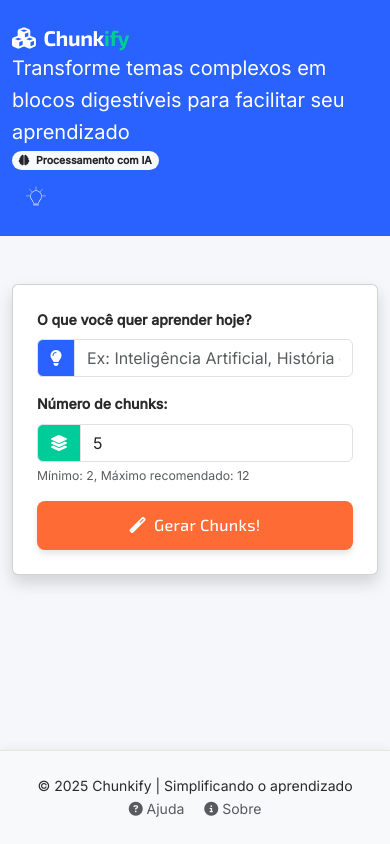
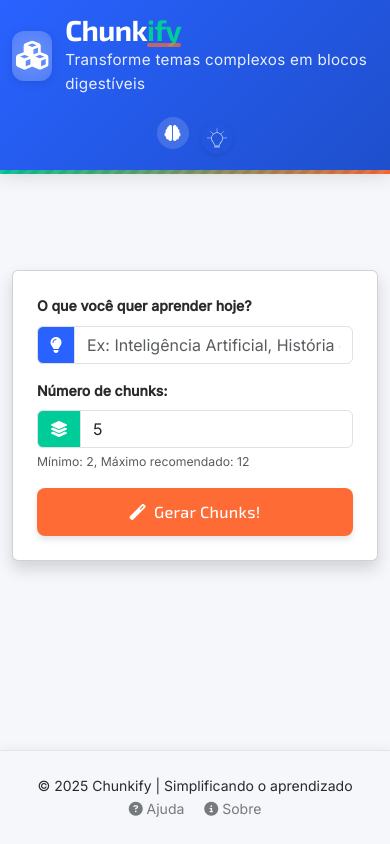
Before and after one commit to jerbss/chunker, a Django app: template templates/index.html in a window 390 px wide. Run offline with Django 5.2, Linux system fonts and the light colour scheme; the template is opened without the code that fills it, so the values that code supplies are empty.

Commit message:
Enhance header and footer styles for improved aesthetics and responsiveness; add theme toggle adjustments and status indicators

```diff
--- a/static/css/index.css
+++ b/static/css/index.css
@@ -464,6 +464,22 @@ code, pre {
     border-top: 1px solid #e5e5e5;
     box-shadow: 0 -2px 10px rgba(0,0,0,0.05);
     margin-top: 2rem;
+    padding-top: 1.5rem;
+    padding-bottom: 1.5rem;
+}
+
+html.dark-theme .footer {
+    border-top: 1px solid rgba(255, 255, 255, 0.05);
+}
+
+.footer a {
+    transition: all 0.2s ease;
+    opacity: 0.8;
+}
+
+.footer a:hover {
+    opacity: 1;
+    transform: translateY(-1px);
 }
 
 main.container {
@@ -526,3 +542,221 @@ main.container {
     background-color: var(--card-bg);
     color: var(--text-color);
 }
+
+/* ========== Header Redesenhado ========== */
+.site-header {
+    position: relative;
+    margin-bottom: 3rem;
+}
+
+.header-main {
+    background: linear-gradient(135deg, var(--primary-color) 0%, var(--primary-dark) 100%);
+    color: white;
+    box-shadow: 0 4px 20px rgba(0, 0, 0, 0.15);
+    position: relative;
+    z-index: 1;
+}
+
+.header-accent {
+    height: 4px;
+    background: linear-gradient(90deg, var(--secondary-color) 0%, var(--accent-color) 100%);
+    position: relative;
+}
+
+/* Animação sutil de ondas */
+.header-accent:after {
+    content: '';
+    position: absolute;
+    top: 0;
+    left: 0;
+    right: 0;
+    height: 4px;
+    background: repeating-linear-gradient(
+        -45deg,
+        transparent,
+        transparent 5px,
+        rgba(255, 255, 255, 0.1) 5px,
+        rgba(255, 255, 255, 0.1) 10px
+    );
+}
+
+/* Logo e título */
+.logo-container {
+    display: flex;
+    align-items: center;
+    gap: 0.8rem;
+}
+
+.logo-wrapper {
+    background: rgba(255, 255, 255, 0.15);
+    border-radius: 12px;
+    width: 50px;
+    height: 50px;
+    display: flex;
+    align-items: center;
+    justify-content: center;
+    box-shadow: 0 2px 10px rgba(0, 0, 0, 0.1);
+    position: relative;
+    overflow: hidden;
+}
+
+.logo-wrapper:after {
+    content: '';
+    position: absolute;
+    top: -20px;
+    left: -20px;
+    right: -20px;
+    bottom: -20px;
+    background: radial-gradient(circle at center, rgba(255, 255, 255, 0.2) 0%, transparent 70%);
+    pointer-events: none;
+}
+
+.logo-icon {
+    font-size: 1.8rem;
+    color: white;
+}
+
+.site-title {
+    font-family: 'Exo 2', sans-serif;
+    font-weight: 800;
+    font-size: 2.2rem;
+    letter-spacing: -0.04em;
+    margin: 0;
+    line-height: 1;
+}
+
+.text-accent {
+    color: var(--secondary-color);
+    position: relative;
+}
+
+.text-accent:after {
+    content: '';
+    position: absolute;
+    left: 0;
+    bottom: 0;
+    width: 100%;
+    height: 4px;
+    background-color: var(--accent-color);
+    border-radius: 2px;
+    opacity: 0.7;
+}
+
+.site-tagline {
+    margin: 0;
+    font-size: 0.95rem;
+    opacity: 0.9;
+    margin-top: 3px;
+    font-weight: 300;
+    letter-spacing: 0.02em;
+}
+
+/* Status Indicators */
+.header-actions {
+    display: flex;
+    align-items: center;
+    justify-content: flex-end;
+    gap: 0.8rem;
+}
+
+.status-indicators {
+    display: flex;
+    gap: 0.6rem;
+}
+
+.status-badge {
+    display: inline-flex;
+    align-items: center;
+    background-color: rgba(255, 255, 255, 0.15);
+    border-radius: 20px;
+    padding: 6px 12px;
+    font-size: 0.85rem;
+    font-weight: 500;
+    color: white;
+    transition: all 0.2s ease;
+    cursor: default;
+    max-width: 150px;
+}
+
+.status-badge:hover {
+    background-color: rgba(255, 255, 255, 0.25);
+    transform: translateY(-1px);
+    box-shadow: 0 2px 8px rgba(0, 0, 0, 0.1);
+}
+
+.status-badge.is-warning {
+    background-color: rgba(255, 107, 53, 0.2);
+    animation: pulse-warning 2s infinite;
+}
+
+@keyframes pulse-warning {
+    0% { background-color: rgba(255, 107, 53, 0.2); }
+    50% { background-color: rgba(255, 107, 53, 0.35); }
+    100% { background-color: rgba(255, 107, 53, 0.2); }
+}
+
+.status-icon {
+    margin-right: 6px;
+}
+
+/* Theme toggle redesenhado */
+.theme-toggle {
+    background-color: rgba(255, 255, 255, 0.15);
+    border: none;
+    color: white;
+    cursor: pointer;
+    border-radius: 50%;
+    width: 36px;
+    height: 36px;
+    display: flex;
+    align-items: center;
+    justify-content: center;
+    transition: all 0.2s ease;
+    box-shadow: 0 2px 5px rgba(0, 0, 0, 0.1);
+}
+
+.theme-toggle:hover {
+    background-color: rgba(255, 255, 255, 0.25);
+    transform: rotate(12deg) scale(1.1);
+}
+
+.theme-toggle:active {
+    transform: scale(0.9);
+}
+
+.theme-toggle__lightbulb {
+    width: 22px;
+    height: 22px;
+    transition: transform 0.3s ease;
+}
+
+/* Ajustes responsivos do header */
+@media (max-width: 992px) {
+    .header-actions {
+        margin-top: 1rem;
+        justify-content: center;
+    }
+
+    .logo-container {
+        justify-content: center;
+    }
+
+    .site-title {
+        font-size: 1.8rem;
+    }
+}
+
+@media (max-width: 576px) {
+    .status-text {
+        display: none;
+    }
+
+    .status-badge {
+        padding: 8px;
+    }
+
+    .status-icon {
+        margin-right: 0;
+        font-size: 1rem;
+    }
+}
--- a/templates/index.html
+++ b/templates/index.html
@@ -20,71 +20,66 @@
     <link rel="stylesheet" href="{% static 'css/theme-toggle.css' %}">
 </head>
 <body class="d-flex flex-column h-100">
-    <header class="bg-primary text-white py-4 mb-5">
+    <!-- Header redesenhado -->
+    <header class="site-header">
+        <div class="header-main">
             <div class="container">
-            <div class="row align-items-center">
-                <div class="col-md-8">
-                    <h1 class="mb-0 animate__animated animate__fadeIn">
-                        <i class="fas fa-cubes me-2"></i>Chunk<span class="text-success">ify</span>
+                <div class="row align-items-center py-3">
+                    <div class="col-lg-6">
+                        <div class="logo-container">
+                            <div class="logo-wrapper">
+                                <i class="fas fa-cubes logo-icon"></i>
+                            </div>
+                            <div class="brand-text">
+                                <h1 class="site-title animate__animated animate__fadeIn">
+                                    Chunk<span class="text-accent">ify</span>
                                 </h1>
-                    <p class="lead mb-0">Transforme temas complexos em blocos digestíveis para facilitar seu aprendizado</p>
+                                <p class="site-tagline">Transforme temas complexos em blocos digestíveis</p>
                             </div>
-                <div class="col-md-4 text-md-end">
-                    <span class="badge rounded-pill bg-light text-dark">
-                        <i class="fas fa-brain me-1"></i> Processamento com IA
-                    </span>
+                        </div>
+                    </div>
+                    <div class="col-lg-6">
+                        <div class="header-actions">
+                            <div class="status-indicators">
+                                <div class="status-badge" title="Processado com Inteligência Artificial">
+                                    <i class="fas fa-brain status-icon"></i>
+                                    <span class="status-text">IA Avançada</span>
+                                </div>
+
                                 {% if used_fallback %}
-                    <span class="badge rounded-pill bg-warning text-dark ms-2">
-                        <i class="fas fa-exchange-alt me-1"></i> Usando Fallback
-                    </span>
+                                <div class="status-badge is-warning" title="Utilizando API de fallback">
+                                    <i class="fas fa-exchange-alt status-icon"></i>
+                                    <span class="status-text">Modo Fallback</span>
+                                </div>
                                 {% endif %}
+                            </div>
 
-                    <button
-                      class="theme-toggle ms-2"
-                      type="button"
-                      title="Alternar tema"
-                      aria-label="Alternar tema"
-                    >
-                      <svg
-                        xmlns="http://www.w3.org/2000/svg"
-                        aria-hidden="true"
-                        width="1em"
-                        height="1em"
-                        class="theme-toggle__lightbulb"
-                        stroke-width="0.7"
-                        stroke="currentColor"
-                        fill="currentColor"
-                        stroke-linecap="round"
-                        viewBox="0 0 32 32"
-                      >
-                        <path
-                          stroke-width="0"
-                          d="M9.4 9.9c1.8-1.8 4.1-2.7 6.6-2.7 5.1 0 9.3 4.2 9.3 9.3 0 2.3-.8 4.4-2.3 6.1-.7.8-2 2.8-2.5 4.4 0 .2-.2.4-.5.4-.2 0-.4-.2-.4-.5v-.1c.5-1.8 2-3.9 2.7-4.8 1.4-1.5 2.1-3.5 2.1-5.6 0-4.7-3.7-8.5-8.4-8.5-2.3 0-4.4.9-5.9 2.5-1.6 1.6-2.5 3.7-2.5 6 0 2.1.7 4 2.1 5.6.8.9 2.2 2.9 2.7 4.9 0 .2-.1.5-.4.5h-.1c-.2 0-.4-.1-.4-.4-.5-1.7-1.8-3.7-2.5-4.5-1.5-1.7-2.3-3.9-2.3-6.1 0-2.3 1-4.7 2.7-6.5z"
-                        />
-                        <path d="M19.8 28.3h-7.6" />
-                        <path d="M19.8 29.5h-7.6" />
-                        <path d="M19.8 30.7h-7.6" />
-                        <path
-                          pathLength="1"
-                          class="theme-toggle__lightbulb__coil"
-                          fill="none"
-                          d="M14.6 27.1c0-3.4 0-6.8-.1-10.2-.2-1-1.1-1.7-2-1.7-1.2-.1-2.3 1-2.2 2.3.1 1 .9 1.9 2.1 2h7.2c1.1-.1 2-1 2.1-2 .1-1.2-1-2.3-2.2-2.3-.9 0-1.7.7-2 1.7 0 3.4 0 6.8-.1 10.2"
-                        />
+                            <button class="theme-toggle" type="button" title="Alternar tema claro/escuro" aria-label="Alternar tema">
+                                <svg xmlns="http://www.w3.org/2000/svg" aria-hidden="true" width="1em" height="1em" class="theme-toggle__lightbulb" stroke-width="0.7" stroke="currentColor" fill="currentColor" stroke-linecap="round" viewBox="0 0 32 32">
+                                    <!-- SVG paths unchanged -->
+                                    <path stroke-width="0" d="M9.4 9.9c1.8-1.8 4.1-2.7 6.6-2.7 5.1 0 9.3 4.2 9.3 9.3 0 2.3-.8 4.4-2.3 6.1-.7.8-2 2.8-2.5 4.4 0 .2-.2.4-.5.4-.2 0-.4-.2-.4-.5v-.1c.5-1.8 2-3.9 2.7-4.8 1.4-1.5 2.1-3.5 2.1-5.6 0-4.7-3.7-8.5-8.4-8.5-2.3 0-4.4.9-5.9 2.5-1.6 1.6-2.5 3.7-2.5 6 0 2.1.7 4 2.1 5.6.8.9 2.2 2.9 2.7 4.9 0 .2-.1.5-.4.5h-.1c-.2 0-.4-.1-.4-.4-.5-1.7-1.8-3.7-2.5-4.5-1.5-1.7-2.3-3.9-2.3-6.1 0-2.3 1-4.7 2.7-6.5z"></path>
+                                    <path d="M19.8 28.3h-7.6"></path>
+                                    <path d="M19.8 29.5h-7.6"></path>
+                                    <path d="M19.8 30.7h-7.6"></path>
+                                    <path pathLength="1" class="theme-toggle__lightbulb__coil" fill="none" d="M14.6 27.1c0-3.4 0-6.8-.1-10.2-.2-1-1.1-1.7-2-1.7-1.2-.1-2.3 1-2.2 2.3.1 1 .9 1.9 2.1 2h7.2c1.1-.1 2-1 2.1-2 .1-1.2-1-2.3-2.2-2.3-.9 0-1.7.7-2 1.7 0 3.4 0 6.8-.1 10.2"></path>
                                     <g class="theme-toggle__lightbulb__rays">
-                          <path pathLength="1" d="M16 6.4V1.3" />
-                          <path pathLength="1" d="M26.3 15.8h5.1" />
-                          <path pathLength="1" d="m22.6 9 3.7-3.6" />
-                          <path pathLength="1" d="M9.4 9 5.7 5.4" />
-                          <path pathLength="1" d="M5.7 15.8H.6" />
+                                      <path pathLength="1" d="M16 6.4V1.3"></path>
+                                      <path pathLength="1" d="M26.3 15.8h5.1"></path>
+                                      <path pathLength="1" d="m22.6 9 3.7-3.6"></path>
+                                      <path pathLength="1" d="M9.4 9 5.7 5.4"></path>
+                                      <path pathLength="1" d="M5.7 15.8H.6"></path>
                                     </g>
                                 </svg>
                             </button>
                         </div>
                     </div>
                 </div>
+            </div>
+        </div>
+        <div class="header-accent"></div>
     </header>
 
-    <main class="container flex-shrink-0">
+    <main class="container flex-shrink-0 mt-5">
         <!-- Formulário para geração de conteúdo -->
         <section class="form-section">
             <div class="card shadow mb-5 animate__animated animate__fadeIn">
@@ -193,8 +188,8 @@
         {% endif %}
     </main>
 
-    <!-- Footer normal (não fixo) -->
-    <footer class="footer mt-auto bg-light py-4">
+    <!-- Footer -->
+    <footer class="footer mt-auto py-4">
         <div class="container">
             <div class="row align-items-center">
                 <div class="col-md-6 text-center text-md-start">
```
Lines whose indentation alone changed are shown as unchanged.
